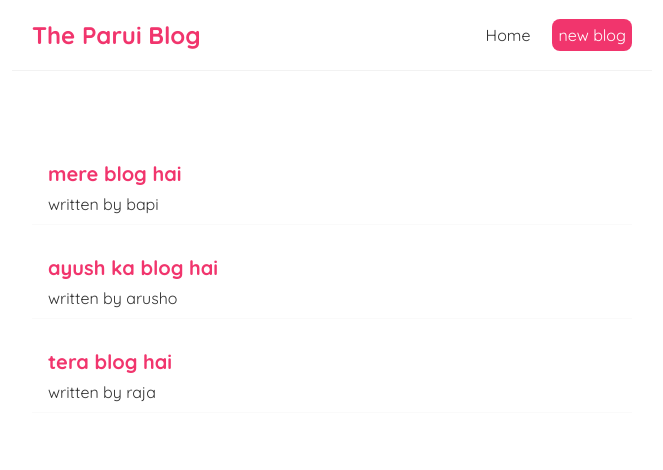
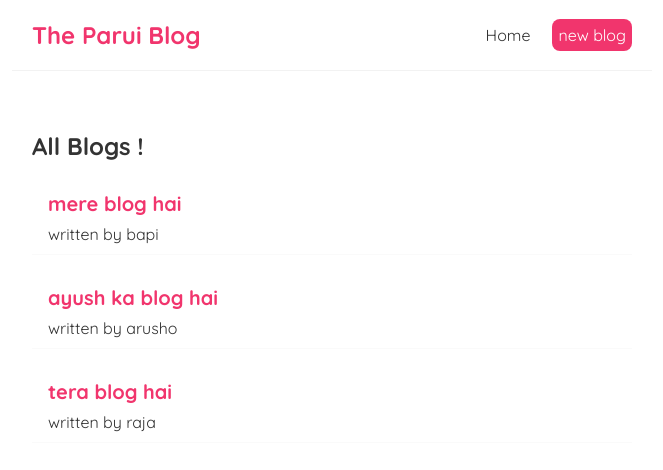
Before and after one commit to pratap360/react-practs, a React (Create React App) app: page /create in a window 1280 px wide. Shown: the top 470 px of the page, without its empty margins (308-971 px from the left). Built offline with nearby package versions, Linux system fonts and the light colour scheme.

Commit message:
adding blog list & props tutorials

```diff
--- /dev/null
+++ b/src/BlogList.js
@@ -0,0 +1,19 @@
+const BlogList = ({blogs,title}) => {
+    // const blogs = props.blogs;
+    // const title = props.title;
+
+
+    return (
+        <div className="blog-List">
+            <h2>{title}</h2>
+            {blogs.map((blog) =>(
+                <div className="blog-preview" key={blog.id}>
+                    <h2>{blog.title}</h2>
+                    <p>written by {blog.author}</p>
+                </div>
+            ))}
+        </div>
+     );
+}
+
+export default  BlogList;
--- a/src/Home.js
+++ b/src/Home.js
@@ -1,4 +1,5 @@
 import { useState } from "react";
+import BlogList from "./BlogList";
 
 const Home = () => {
     const [blogs,setBlogs] = useState([
@@ -9,12 +10,7 @@
 
     return(
         <div className="home">
-            {blogs.map((blog) =>(
-                <div className="blog-preview" key={blog.id}>
-                    <h2>{blog.title}</h2>
-                    <p>written by {blog.author}</p>
-                </div>
-            ))}
+            <BlogList blogs={blogs} title="All Blogs !"/>
         </div>
     );
 }
```
